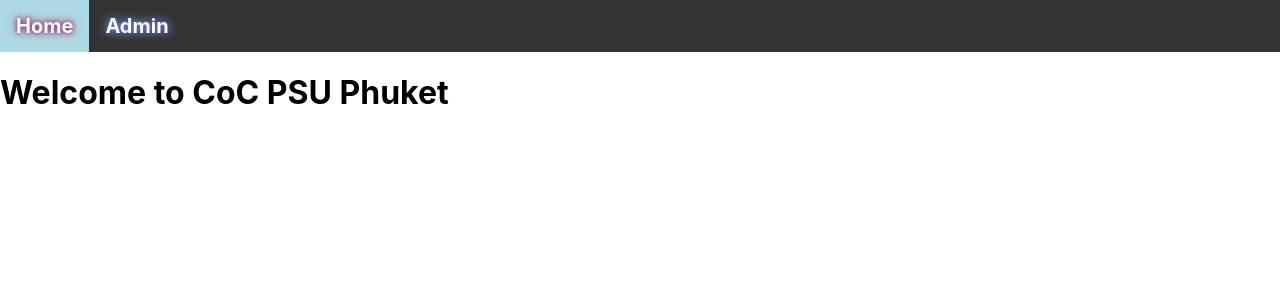
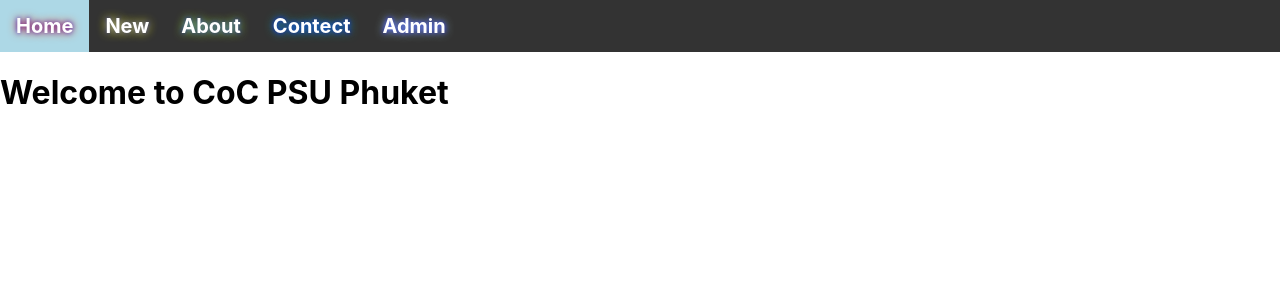
Before and after one commit to raksawatmay/cocwebsite, a Next.js app: page / in a window 1280 px wide. Shown: the top 300 px of the page. Built offline with nearby package versions, Linux system fonts and the light colour scheme.

Commit message:
new navbar

```diff
--- a/components/navbar.js
+++ b/components/navbar.js
@@ -4,6 +4,9 @@
     <div className={styles.topbar}>
     <ol className={styles.navbar}>
         <li className={styles.text}><a href="/"><b>Home</b></a></li>
+        <li className={styles.text1}><a href="/new"><b>New</b></a></li>
+        <li className={styles.text2}><a href="/about"><b>About</b></a></li>
+        <li className={styles.text3}><a href="/contect"><b>Contect</b></a></li>
         <li className={styles.text4}><a href="/login"><b>Admin</b></a></li>
     </ol>
     </div>
```
